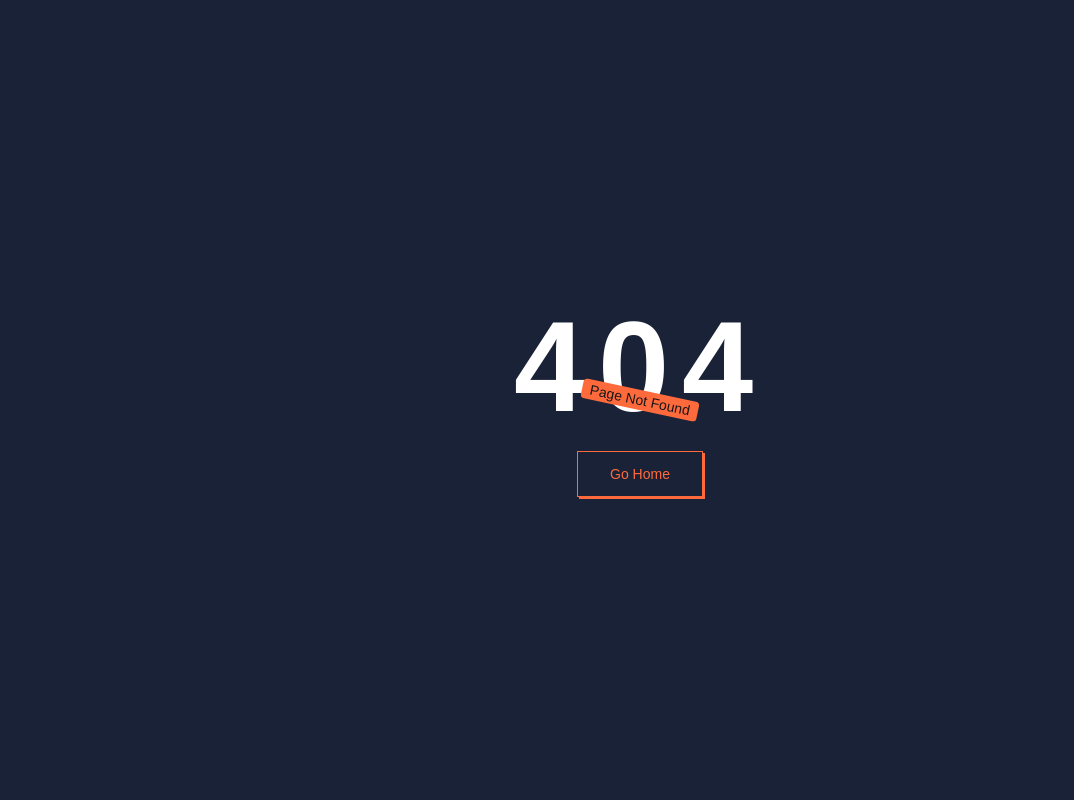
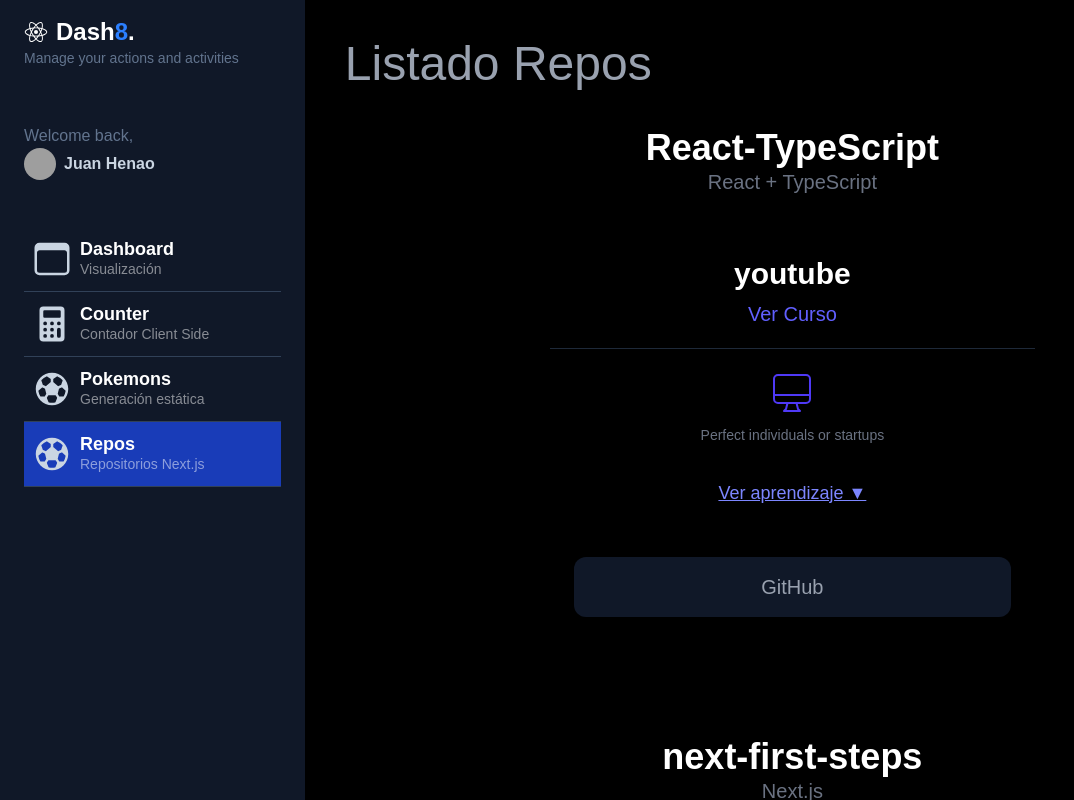
Before and after one commit to camilo-hv/Next.js-El-framework-de-React-para-producci-n, a Next.js app: page /dashboard/Repos in a window 1280 px wide. Before the commit this address had no page. Shown: the whole page, without its empty margins (0-1074 px from the left). Built offline with nearby package versions, Linux system fonts and the light colour scheme; grey boxes are pictures that could not be loaded.

Commit message:
Portafolio

```diff
--- /dev/null
+++ b/src/app/dashboard/Repos/page.tsx
@@ -0,0 +1,32 @@
+import { Repo } from '@/pokemons';
+import RepoGrid from '@/pokemons/components/RepoGrid';
+import reposData from "@/data/repos.json";
+import React from 'react'
+
+const getRepos = async () => {
+  const repos = reposData as Repo[];
+  return repos;
+}
+
+
+export default async function Repos() {
+
+  const repos = await getRepos();
+
+  return (
+
+    <div className="antialiased w-full h-full bg-black text-gray-400 font-inter p-10">
+      <span className="text-5xl my-2">Listado Repos</span>
+      <div className="container px-4 mx-auto">
+
+        <div className="flex flex-col">
+          <RepoGrid repos={repos} />
+        </div>
+      </div>
+    </div>
+
+
+
+
+  )
+}
--- a/src/app/dashboard/pokemons/page.tsx
+++ b/src/app/dashboard/pokemons/page.tsx
@@ -10,8 +10,6 @@
 
   // throw new Error('Esto es un error');
   // throw notFound();
-
-
   return pokemons;
 }
 export default async function PokemonsPage() {
--- a/src/components/SideBar.tsx
+++ b/src/components/SideBar.tsx
@@ -21,6 +21,12 @@
         icon: <IoFootball size={40}/>,
         title: 'Pokemons',
         subTitle: 'Generación estática'
+    },
+    {
+        path: '/dashboard/Repos',
+        icon: <IoFootball size={40}/>,
+        title: 'Repos',
+        subTitle: 'Repositorios Next.js'
     },
 ]
 
--- /dev/null
+++ b/src/data/repos.json
@@ -0,0 +1,29 @@
+[
+  {
+    "name": "React-TypeScript",
+    "url": "https://github.com/camilo-hv/React-TypeScript",
+    "curso": "https://www.youtube.com/watch?v=dNxaP_BTtwQ&list=PLCKuOXG0bPi26-eawizqyLOgM7j66H_4M",
+    "plataforma": "youtube",
+    "lenguaje":"React + TypeScript",
+    "tiempo": "3",
+    "aprendizaje": "Aprender React a profundidad,Realizar pruebas unitarias y de integración en todo tu código,MERN - Mongo Express React Node,Autenticación con Google y JWTs (JsonWebTokens),Hooks a profundidad,Crear aplicaciones reales,Redux, Context y otros manejadores de estado"
+  },
+  {
+    "name": "next-first-steps",
+    "url": "https://github.com/camilo-hv/next-first-steps",
+    "curso": "https://cursos.devtalles.com/courses/take/nextjs/lessons/45856512-introduccion-a-la-seccion",
+    "plataforma": "dev/talles",
+    "lenguaje":"Next.js",
+    "tiempo": "37",
+    "aprendizaje": "Aprenderas Next-js desde cero,Comprender cómo trabajar con Next + TypeScript,Diferentes técnicas de renderizado: SSR SSG CSR ISR,Next Middlewares para APIs y Páginas,Rutas dinámicas y estáticas,Next Auth,Material UI,Introducción a Next UI, Cookies, Pagos con PayPal y Tarjetas de crédito, Despliegues en varias plataformas"
+  },
+  {
+    "name": "Next.js-Framework-React",
+    "url": "https://github.com/camilo-hv/Next.js-Framework-React",
+    "curso": "https://cursos.devtalles.com/courses/take/nextjs/lessons/45856412-introduccion",
+    "plataforma": "dev/talles",
+    "lenguaje":"Next.js",
+    "tiempo": "37",
+    "aprendizaje": "Aprenderas Next-js desde cero,Comprender cómo trabajar con Next + TypeScript,Diferentes técnicas de renderizado: SSR SSG CSR ISR,Next Middlewares para APIs y Páginas,Rutas dinámicas y estáticas,Next Auth,Material UI,Introducción a Next UI, Cookies, Pagos con PayPal y Tarjetas de crédito, Despliegues en varias plataformas"
+  }
+]
--- a/src/pokemons/components/PokemonCard.tsx
+++ b/src/pokemons/components/PokemonCard.tsx
@@ -2,7 +2,7 @@
 import Link from "next/link";
 import Image from "next/image";
 
-import { SimplePokemon } from '../interface/simpl-pokemon';
+import { SimplePokemon } from '../interface/simple-pokemon';
 import { IoHeartOutline } from 'react-icons/io5';
 
 interface Props {
--- a/src/pokemons/components/PokemonGrid.tsx
+++ b/src/pokemons/components/PokemonGrid.tsx
@@ -1,5 +1,5 @@
 import React from 'react';
-import { SimplePokemon } from '../interface/simpl-pokemon';
+import { SimplePokemon } from '../interface/simple-pokemon';
 import { PokemonCard } from './PokemonCard';
 
 interface Props {
--- /dev/null
+++ b/src/pokemons/components/RepoCard.tsx
@@ -0,0 +1,101 @@
+'use client';
+import React, { useState } from 'react'
+import { Repo } from '../interface/repo'
+import Link from 'next/link';
+
+interface Props {
+    repo: Repo,
+
+}
+
+
+export default function RepoCard({ repo }: Props) {
+
+    const { name, url, curso, plataforma, lenguaje, tiempo, aprendizaje } = repo;
+    const itemsAprendizaje = aprendizaje.split(",");
+    const [open, setOpen] = useState(false);
+
+    return (
+        <div>
+            <div id="title" className="text-center my-10">
+                <h1 className="font-bold text-4xl text-white">{name}</h1>
+                <p className="text-light text-gray-500 text-xl">
+                    {lenguaje}
+                </p>
+            </div>
+            <div
+                className="justify-center grid text-center"
+            >
+                <div
+                    id="plan"
+                    className="rounded-lg text-center overflow-hidden w-full transform hover:shadow-2xl hover:scale-105 transition duration-200 ease-in"
+                >
+                    <div id="title" className="w-full py-5 border-b border-gray-800">
+                        <h2 className="font-bold text-3xl text-white">{plataforma}</h2>
+                        <Link href={curso} target="_blank" rel="noopener noreferrer">
+                            <h3 className="font-normal text-indigo-500 text-xl mt-2" >
+                                Ver Curso
+                            </h3>
+                        </Link>
+                    </div>
+                    <div id="content" className="">
+                        <div id="icon" className="my-5">
+                            <svg
+                                xmlns="http://www.w3.org/2000/svg"
+                                className="h-12 w-12 mx-auto fill-stroke text-indigo-600"
+                                fill="none"
+                                viewBox="0 0 24 24"
+                                stroke="currentColor"
+                            >
+                                <path
+                                    strokeLinecap="round"
+                                    strokeLinejoin="round"
+                                    strokeWidth="1"
+                                    d="M9.75 17L9 20l-1 1h8l-1-1-.75-3M3 13h18M5 17h14a2 2 0 002-2V5a2 2 0 00-2-2H5a2 2 0 00-2 2v10a2 2 0 002 2z"
+                                />
+                            </svg>
+                            <p className="text-gray-500 text-sm pt-2">
+                                Perfect individuals or startups
+                            </p>
+                        </div>
+                        <div id="contain" className="leading-8 mb-10 text-lg font-light">
+                            {/* <ul className="list-disc pl-0 space-y-1 text-gray-300">
+                                {itemsAprendizaje.map((item, index) => (
+                                <li key={index}>{item.trim()}</li>
+                                ))}
+                            </ul> */}
+
+                            {/* Acordeón de aprendizaje */}
+                            <button
+                                onClick={() => setOpen(!open)}
+                                className="mt-3 mb-2 text-indigo-400 hover:text-indigo-300 underline cursor-pointer"
+                            >
+                                {open ? "Ocultar aprendizaje ▲" : "Ver aprendizaje ▼"}
+                            </button>
+
+                            <div
+                                className={`overflow-hidden transition-all duration-500 ${open ? "max-h-125 opacity-100" : "max-h-0 opacity-0 leading-8 mb-10 text-lg font-light"
+                                    }`}
+                            >
+                                <ul className="list-disc pl-0 space-y-1 text-gray-300">
+                                    {itemsAprendizaje.map((item, index) => (
+                                        <li key={index} className="text-gray-300">
+                                            {item.trim()}
+                                        </li>
+                                    ))}
+                                </ul>
+                            </div>
+
+                            <div id="choose" className="w-full mt-10 px-6">
+                                <a
+                                    href={url}
+                                    className="w-full block bg-gray-900 font-medium text-xl py-4 rounded-xl hover:shadow-lg transition duration-200 ease-in-out hover:bg-indigo-600 hover:text-white"
+                                >GitHub</a>
+                            </div>
+                        </div>
+                    </div>
+                </div>
+            </div>
+        </div>
+    )
+}
--- /dev/null
+++ b/src/pokemons/components/RepoGrid.tsx
@@ -0,0 +1,26 @@
+import React from 'react'
+import { Repo } from '../interface/repo'
+import RepoCard from './RepoCard'
+
+
+interface Props {
+    repos: Repo[],
+}
+
+export default function RepoGrid({ repos }: Props) {
+    return (
+        // <div className="antialiased w-full h-full bg-black text-gray-400 font-inter p-10">
+        //   <span className="text-5xl my-2">Listado Repos</span>
+        //     <div className="container px-4 mx-auto">
+                <div className="flex flex-wrap gap-10 items-center justify-center">
+                    {
+                        repos.map(repo => (
+                            <RepoCard key={repo.name} repo={repo} />
+                        ))
+                    }
+                </div>
+        //     </div>
+        // </div>
+
+    )
+}
--- a/src/pokemons/index.ts
+++ b/src/pokemons/index.ts
@@ -1,4 +1,5 @@
 export { PokemonGrid } from './components/PokemonGrid';
 export type { PokemonsResponse } from './interface/pokemons-response';
-export type { SimplePokemon } from './interface/simpl-pokemon';
+export type { SimplePokemon } from './interface/simple-pokemon';
 export type { Pokemon } from './interface/pokemon';
+export type {Repo} from './interface/repo';
--- /dev/null
+++ b/src/pokemons/interface/repo.ts
@@ -0,0 +1,9 @@
+export interface Repo {
+    name: string;
+    url:  string;
+    curso: string;
+    plataforma: string;
+    lenguaje: string;
+    tiempo: string;
+    aprendizaje: string;
+}
```
Also changed, not shown: src/pokemons/interface/simple-pokemon.ts (renamed from src/pokemons/interface/simpl-pokemon.ts).
